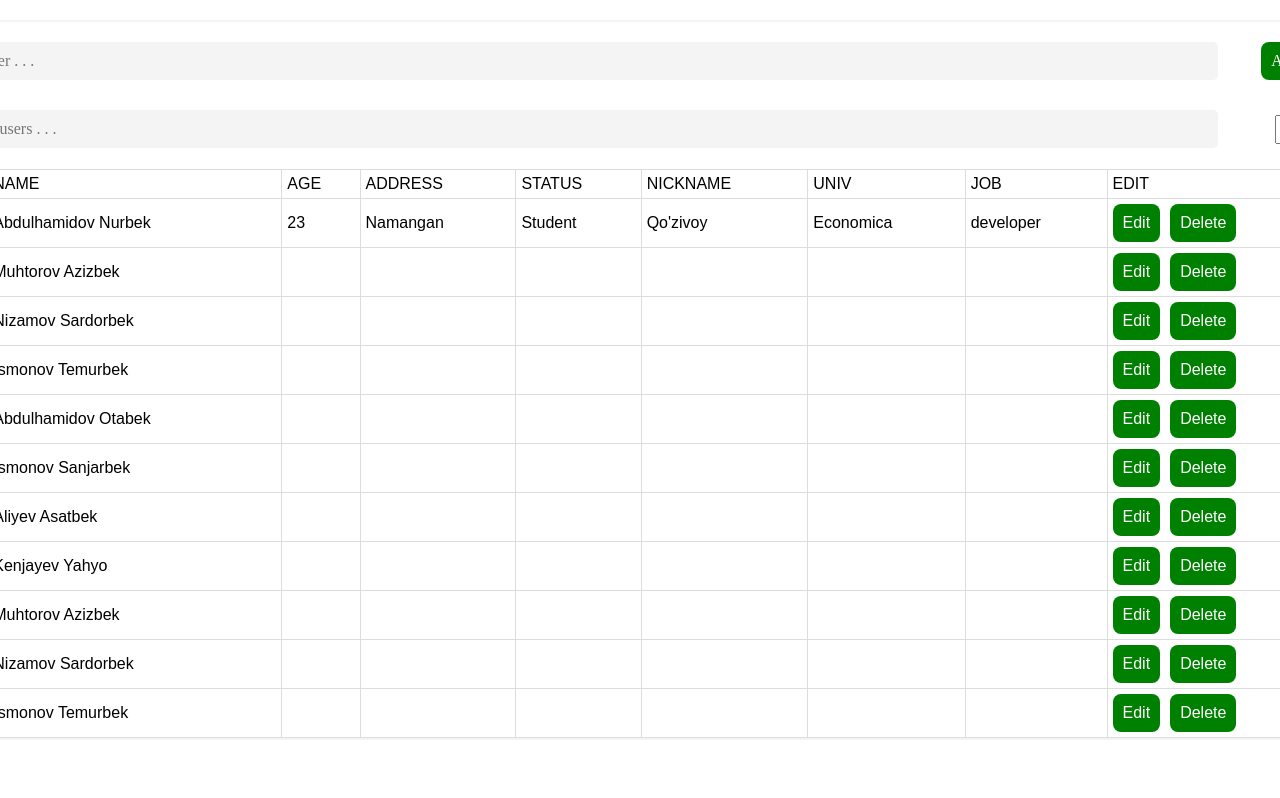
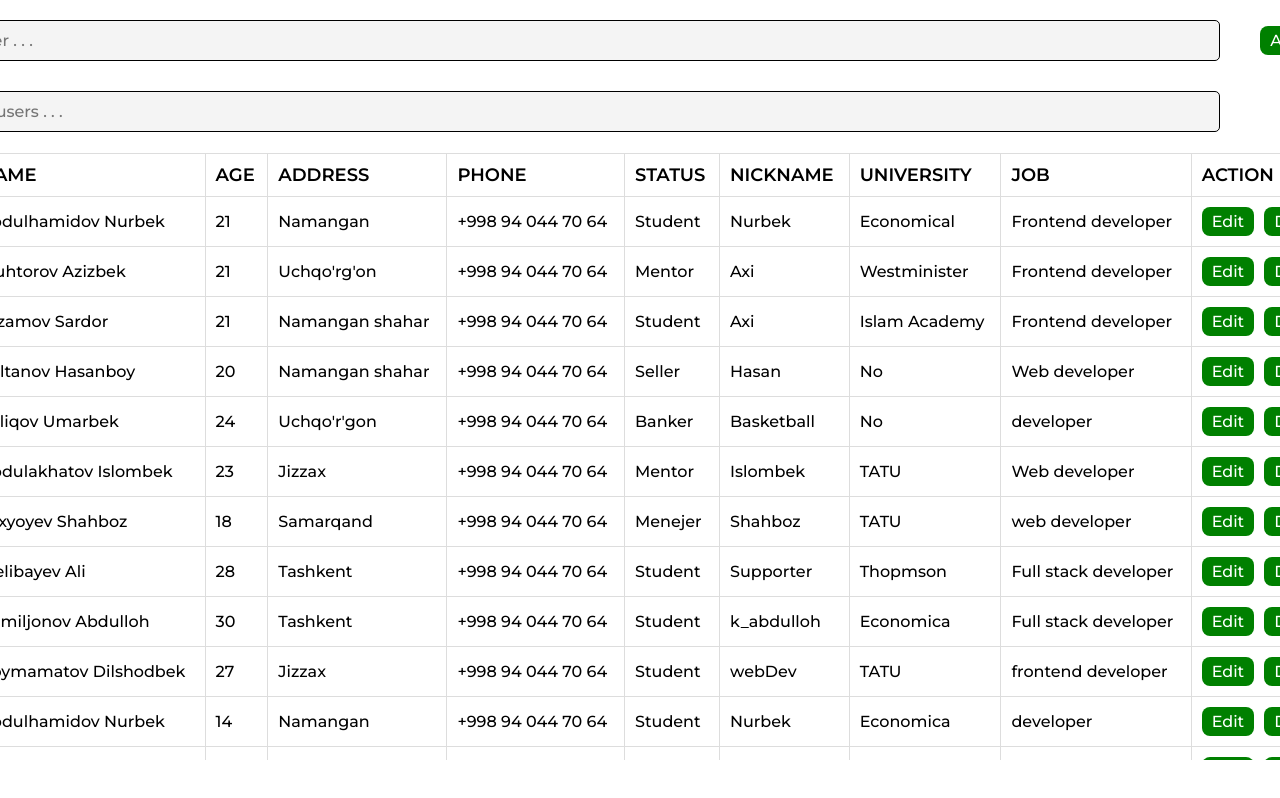
Before and after one commit to Nurbek-Abdulhamidov/crud-table, a React (Create React App) app: page / in a window 1280 px wide. Shown: the top 798 px of the page. Built offline with nearby package versions, Linux system fonts and the light colour scheme.

Commit message:
table font changed

```diff
--- a/public/index.html
+++ b/public/index.html
@@ -15,6 +15,10 @@
       user's mobile device or desktop. See https://developers.google.com/web/fundamentals/web-app-manifest/
     -->
     <link rel="manifest" href="%PUBLIC_URL%/manifest.json" />
+    <link
+      href="https://fonts.googleapis.com/css2?family=Inter:wght@100;200;300;400;500;600;700;800;900&family=Lato:ital,wght@0,300;0,400;0,700;1,100&family=Montserrat:wght@300;400;500;600;700;800;900&family=Nunito:wght@200;300;400;500;600;700;800;900&family=Poppins:wght@400;500;700&family=Roboto:ital,wght@0,100;0,300;0,400;0,500;0,700;0,900;1,100;1,300;1,400;1,500;1,700;1,900&family=Urbanist:wght@200;300;400;500;600;700;800&display=swap"
+      rel="stylesheet"
+    />
     <!--
       Notice the use of %PUBLIC_URL% in the tags above.
       It will be replaced with the URL of the `public` folder during the build.
--- a/src/Data.js
+++ b/src/Data.js
@@ -2,25 +2,166 @@ export const data = [
   {
     id: 1,
     name: "Abdulhamidov Nurbek",
+    age: 21,
+    address: "Namangan",
+    status: "Student",
+    nickname: "Nurbek",
+    univ: "Economical",
+    job: "Frontend developer",
+    phone: "+998 94 044 70 64",
+  },
+  {
+    id: 2,
+    name: "Muhtorov Azizbek",
+    age: 21,
+    address: "Uchqo'rg'on",
+    status: "Mentor",
+    nickname: "Axi",
+    univ: "Westminister",
+    job: "Frontend developer",
+    phone: "+998 94 044 70 64",
+  },
+  {
+    id: 3,
+    name: "Nizamov Sardor",
+    age: 21,
+    address: "Namangan shahar",
+    status: "Student",
+    nickname: "Axi",
+    univ: "Islam Academy",
+    job: "Frontend developer",
+    phone: "+998 94 044 70 64",
+  },
+  {
+    id: 4,
+    name: "Sultanov Hasanboy",
+    age: 20,
+    address: "Namangan shahar",
+    status: "Seller",
+    nickname: "Hasan",
+    univ: "No",
+    job: "Web developer",
+    phone: "+998 94 044 70 64",
+  },
+  {
+    id: 5,
+    name: "Xoliqov Umarbek",
+    age: 24,
+    address: "Uchqo'r'gon",
+    status: "Banker",
+    nickname: "Basketball",
+    univ: "No",
+    job: "developer",
+    phone: "+998 94 044 70 64",
+  },
+  {
+    id: 6,
+    name: "Abdulakhatov Islombek",
+    age: 23,
+    address: "Jizzax",
+    status: "Mentor",
+    nickname: "Islombek",
+    univ: "TATU",
+    job: "Web developer",
+    phone: "+998 94 044 70 64",
+  },
+  {
+    id: 7,
+    name: "Yaxyoyev Shahboz",
+    age: 18,
+    address: "Samarqand",
+    status: "Menejer",
+    nickname: "Shahboz",
+    univ: "TATU",
+    job: "web developer",
+    phone: "+998 94 044 70 64",
+  },
+  {
+    id: 8,
+    name: "Melibayev Ali",
+    age: 28,
+    address: "Tashkent",
+    status: "Student",
+    nickname: "Supporter",
+    univ: "Thopmson",
+    job: "Full stack developer",
+    phone: "+998 94 044 70 64",
+  },
+  {
+    id: 9,
+    name: "Komiljonov Abdulloh",
+    age: 30,
+    address: "Tashkent",
+    status: "Student",
+    nickname: "k_abdulloh",
+    univ: "Economica",
+    job: "Full stack developer",
+    phone: "+998 94 044 70 64",
+  },
+  {
+    id: 10,
+    name: "Boymamatov Dilshodbek",
+    age: 27,
+    address: "Jizzax",
+    status: "Student",
+    nickname: "webDev",
+    univ: "TATU",
+    job: "frontend developer",
+    phone: "+998 94 044 70 64",
+  },
+  {
+    id: 11,
+    name: "Abdulhamidov Nurbek",
+    age: 14,
+    address: "Namangan",
+    status: "Student",
+    nickname: "Nurbek",
+    univ: "Economica",
+    job: "developer",
+    phone: "+998 94 044 70 64",
+  },
+  {
+    id: 12,
+    name: "Abdulhamidov Nurbek",
+    age: 13,
+    address: "Namangan",
+    status: "Student",
+    nickname: "Nurbek",
+    univ: "Economica",
+    job: "developer",
+    phone: "+998 94 044 70 64",
+  },
+  {
+    id: 13,
+    name: "Abdulhamidov Nurbek",
+    age: 54,
+    address: "Namangan",
+    status: "Student",
+    nickname: "Nurbek",
+    univ: "Economica",
+    job: "developer",
+    phone: "+998 94 044 70 64",
+  },
+  {
+    id: 14,
+    name: "Abdulhamidov Nurbek",
     age: 23,
     address: "Namangan",
     status: "Student",
-    nickname: "Qo'zivoy",
+    nickname: "Nurbek",
     univ: "Economica",
     job: "developer",
+    phone: "+998 94 044 70 64",
   },
-  { id: 2, name: "Muhtorov Azizbek" },
-  { id: 3, name: "Nizamov Sardorbek" },
-  { id: 4, name: "Ismonov Temurbek" },
-  { id: 5, name: "Abdulhamidov Otabek" },
-  { id: 6, name: "Ismonov Sanjarbek" },
-  { id: 7, name: "Aliyev Asatbek" },
-  { id: 8, name: "Kenjayev Yahyo" },
-  { id: 9, name: "Muhtorov Azizbek" },
-  { id: 10, name: "Nizamov Sardorbek" },
-  { id: 11, name: "Ismonov Temurbek" },
-  { id: 12, name: "Abdulhamidov Otabek" },
-  { id: 13, name: "Ismonov Sanjarbek" },
-  { id: 14, name: "Aliyev Asatbek" },
-  { id: 15, name: "Kenjayev Yahyo" },
+  {
+    id: 15,
+    name: "Abdulhamidov Nurbek",
+    age: 23,
+    address: "Namangan",
+    status: "Student",
+    nickname: "Nurbek",
+    univ: "Economica",
+    job: "developer",
+    phone: "+998 94 044 70 64",
+  },
 ];
--- a/src/components/CRUD/Crud.js
+++ b/src/components/CRUD/Crud.js
@@ -1,17 +1,13 @@
 import styled from "styled-components";
 
 export const Container = styled.div`
+  font-family: "Montserrat", sans-serif;
   position: relative;
-  width: 1450px;
-  height: 90vh;
+  width: 1470px;
+  height: 95vh;
   padding: 0 20px;
   border-radius: 10px;
-  overflow-y: scroll;
-  border: 2px solid #f4f4f4;
-  :hover {
-    -webkit-box-shadow: 0px 1px 17px 3px rgba(0, 0, 0, 0.71);
-    box-shadow: 0px 1px 17px 3px rgba(0, 0, 0, 0.71);
-  }
+  overflow: scroll;
 `;
 
 export const InputContainer = styled.div`
@@ -34,15 +30,25 @@ export const SearchDiv = styled.div`
 export const ElementContainer = styled.div`
   table {
     width: 100%;
-    font-family: arial, sans-serif;
     border-collapse: collapse;
     width: 100%;
+    border-radius: 10px;
   }
+
+  td {
+    font-size: 16px;
+  }
+
+  th {
+    font-size: 18px;
+    font-weight: 550;
+  }
+
   td,
   th {
     border: 1px solid #dddddd;
     text-align: left;
-    padding: 5px;
+    padding: 10px;
   }
 `;
 
@@ -55,9 +61,10 @@ export const InputWrap = styled.div`
 
 export const Input = styled.input`
   all: unset;
+  border: 1px solid #000;
   background-color: #f4f4f4;
   border-radius: 5px;
-  padding: 10px 15px;
+  padding: 10px;
   width: ${({ width }) => (width ? width : "100%")};
 `;
 
@@ -69,12 +76,16 @@ export const BtnDiv = styled.div`
 export const Button = styled.button`
   all: unset;
   background-color: green;
-  padding: 10px;
+  padding: 5px 10px;
   color: white;
   border-radius: 8px;
   cursor: pointer;
 `;
 
 export const Select = styled.select`
-  padding: 5px;
+  font-size: 18px;
+  font-weight: 500;
+  border: 1px solid #000;
+  border-radius: 5px;
+  padding: 10px;
 `;
--- a/src/components/CRUD/crud2.jsx
+++ b/src/components/CRUD/crud2.jsx
@@ -30,6 +30,7 @@ class Crud2 extends Component {
     const univRef = React.createRef("");
     const jobRef = React.createRef("");
     const nameRef = React.createRef("");
+    const phoneRef = React.createRef("");
 
     if (this.state.selectValue === "all") {
       this.SearchUser = ({ target }) => {
@@ -86,6 +87,7 @@ class Crud2 extends Component {
               nickname: nicknameRef.current.value,
               univ: univRef.current.value,
               job: jobRef.current.value,
+              phone: phoneRef.current.value,
             }
           : value
       );
@@ -130,30 +132,31 @@ class Crud2 extends Component {
               placeholder="Search users . . ."
               onChange={this.SearchUser}
             />
-            <Select
+            <select
               onChange={({ target }) =>
                 this.setState({ selectValue: target.value })
               }
             >
-              <option value="all">all</option>
-              <option value="id">ID</option>
+              <option value="all">All</option>
+              <option value="id">Id</option>
               <option value="name">Name</option>
-            </Select>
+            </select>
           </SearchDiv>
         </InputContainer>
         <ElementContainer>
-          <table border={1} style={{ borderCollapse: "collapse" }}>
+          <table>
             <thead>
               <tr>
                 <th>ID</th>
                 <th>NAME</th>
                 <th>AGE</th>
                 <th>ADDRESS</th>
+                <th>PHONE</th>
                 <th>STATUS</th>
                 <th>NICKNAME</th>
-                <th>UNIV</th>
+                <th>UNIVERSITY</th>
                 <th>JOB</th>
-                <th>EDIT</th>
+                <th>ACTION</th>
               </tr>
             </thead>
             {this.state.data.map((value, index) => (
@@ -161,7 +164,8 @@ class Crud2 extends Component {
                 <td>{value.id}</td>
                 <td>
                   {this.state.selected?.id === value.id ? (
-                    <input
+                    <Input
+                      width="250px"
                       ref={nameRef}
                       type="text"
                       defaultValue={this.state.selected.name}
@@ -172,7 +176,8 @@ class Crud2 extends Component {
                 </td>
                 <td>
                   {this.state.selected?.id === value.id ? (
-                    <input
+                    <Input
+                      width="40px"
                       ref={ageRef}
                       type="number"
                       defaultValue={this.state.selected.age}
@@ -183,7 +188,8 @@ class Crud2 extends Component {
                 </td>
                 <td>
                   {this.state.selected?.id === value.id ? (
-                    <input
+                    <Input
+                      width="120px"
                       ref={addressRef}
                       type="text"
                       defaultValue={this.state.selected.address}
@@ -194,7 +200,20 @@ class Crud2 extends Component {
                 </td>
                 <td>
                   {this.state.selected?.id === value.id ? (
-                    <input
+                    <Input
+                      width="120px"
+                      ref={phoneRef}
+                      type="text"
+                      defaultValue={this.state.selected.phone}
+                    />
+                  ) : (
+                    value.phone
+                  )}
+                </td>
+                <td>
+                  {this.state.selected?.id === value.id ? (
+                    <Input
+                      width="80px"
                       ref={statusRef}
                       type="text"
                       defaultValue={this.state.selected.status}
@@ -206,7 +225,8 @@ class Crud2 extends Component {
                 <td>
                   {" "}
                   {this.state.selected?.id === value.id ? (
-                    <input
+                    <Input
+                      width="90px"
                       ref={nicknameRef}
                       type="text"
                       defaultValue={this.state.selected.nickname}
@@ -217,7 +237,8 @@ class Crud2 extends Component {
                 </td>
                 <td>
                   {this.state.selected?.id === value.id ? (
-                    <input
+                    <Input
+                      width="150px"
                       ref={univRef}
                       type="text"
                       defaultValue={this.state.selected.univ}
@@ -228,7 +249,8 @@ class Crud2 extends Component {
                 </td>
                 <td>
                   {this.state.selected?.id === value.id ? (
-                    <input
+                    <Input
+                      width="100px"
                       ref={jobRef}
                       type="text"
                       defaultValue={this.state.selected.job}
--- a/src/components/style.css
+++ b/src/components/style.css
@@ -1,6 +1,7 @@
 /* width */
 ::-webkit-scrollbar {
-  width: 8px;
+  width: 5px;
+  height: 5px;
 }
 
 /* Handle */
```
Also changed, not shown: src/App.jsx (+121 -0 lines).
